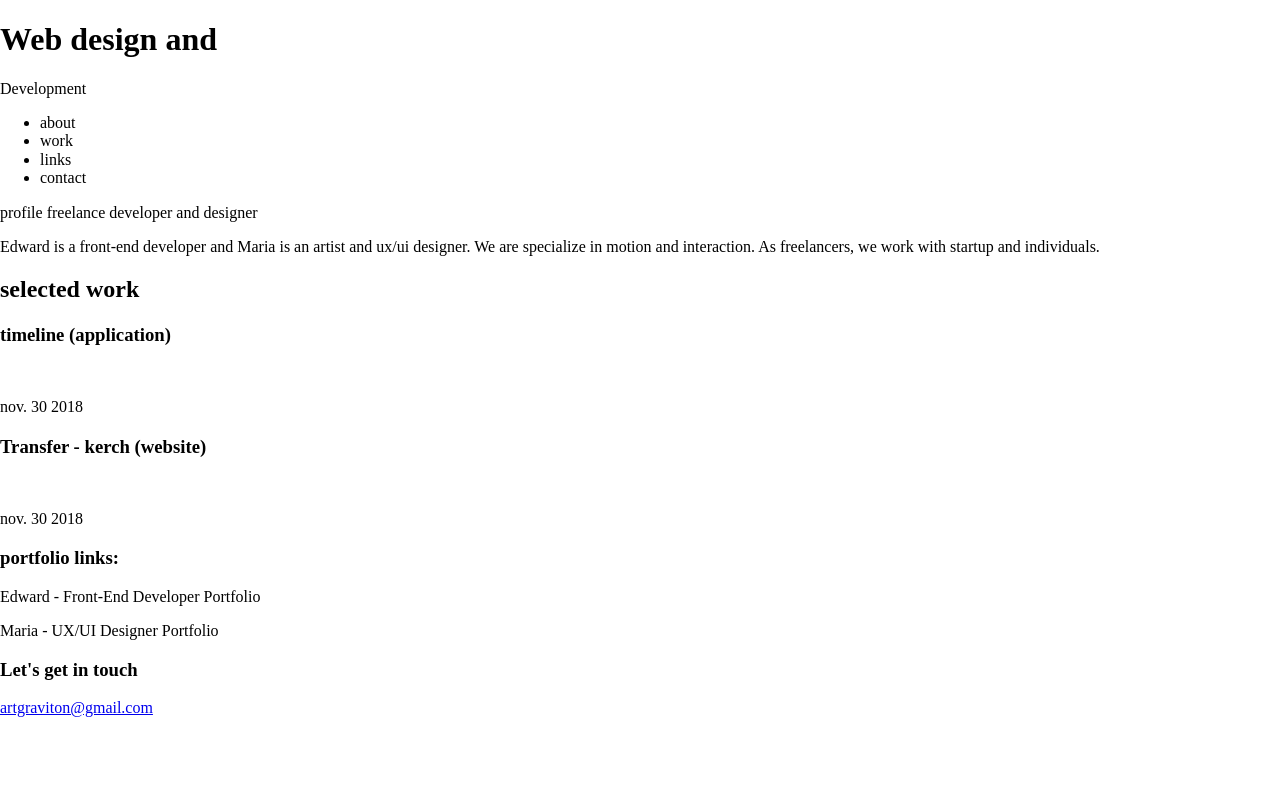
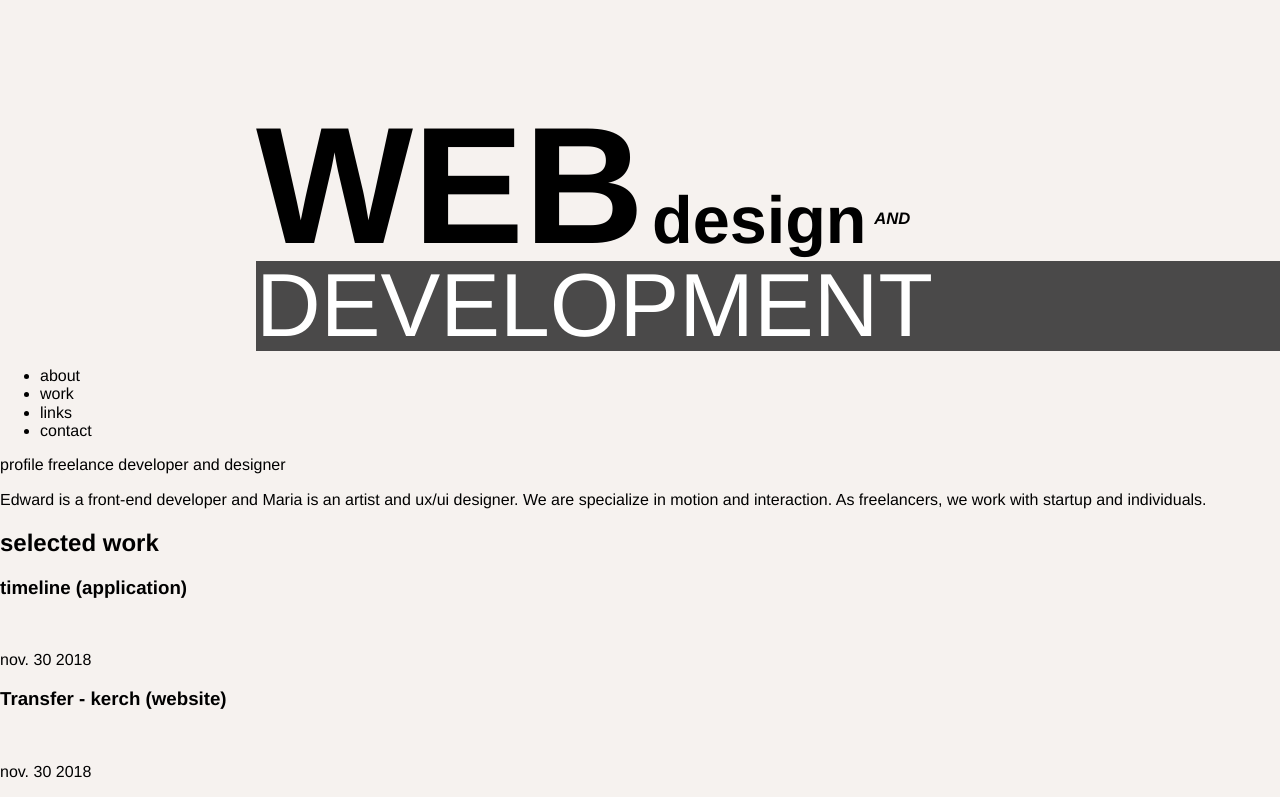
Before and after one commit to Edward-Fedoruk/Eduard-Maria-Portfolio, a website: page app/index.html in a window 1280 px wide. Shown: the top 797 px of the page. Drawn offline with Linux system fonts and the light colour scheme.

Commit message:
added header

```diff
--- a/app/index.html
+++ b/app/index.html
@@ -10,12 +10,19 @@
 </head>
 <body>
   <header class="header">
-    <h1 class="header__name">Web
-      <span class="header__designe">design</span>
-      <span class="header__and">and</span>
-    </h1>
-    <p class="header__development">Development</p>
-    <div class="header__devBG"></div>
+    <div class="header__title">
+
+      <h1 class="header__name">Web
+        <span class="header__design">design</span>
+        <span class="header__and">and</span>
+      </h1>
+
+      <div class="header__devWrap">
+        <p class="header__development">Development</p>
+        <div class="header__devBG"></div>
+      </div>
+
+    </div>
   </header>
 
   <nav class="navigation">
--- a/app/sass/_vars.sass
+++ b/app/sass/_vars.sass
@@ -0,0 +1,3 @@
+$primary: #000000
+$secondary: #4A4949
+$bgc: #F6F2EF
--- a/app/sass/main.sass
+++ b/app/sass/main.sass
@@ -2,6 +2,49 @@
 @import './vars'
 @import './fonts'
 
+body
+  background-color: $bgc
+  font-family: Helvetica
+
+.header
+  display: flex
+  &__title
+    margin-left: 20vw
+    width: 100%
+  &__name
+    text-transform: uppercase
+    font-size: 13vw
+    word-spacing: -3vw
+    margin-bottom: 0
+    line-height: 0.9
+  &__design
+    text-transform: lowercase
+    font-size: 0.4em
+  &__and
+    font-size: 0.1em
+    overflow: hidden
+    margin-bottom: 1em
+    display: inline-block
+    font-style: italic
+  &__development
+    margin: 0
+    font-size: 7vw
+    text-transform: uppercase
+    line-height: 1
+    color: #fff
+  &__devBG
+    position: absolute
+    top: 0
+    left: 0
+    z-index: -1
+    background-color: $secondary
+    width: 100%
+    height: 100%
+  &__devWrap
+    position: relative
+    width: 100%
+
+
 
 
 @import './media'
```
Also changed, not shown: app/css/main.min.css.
